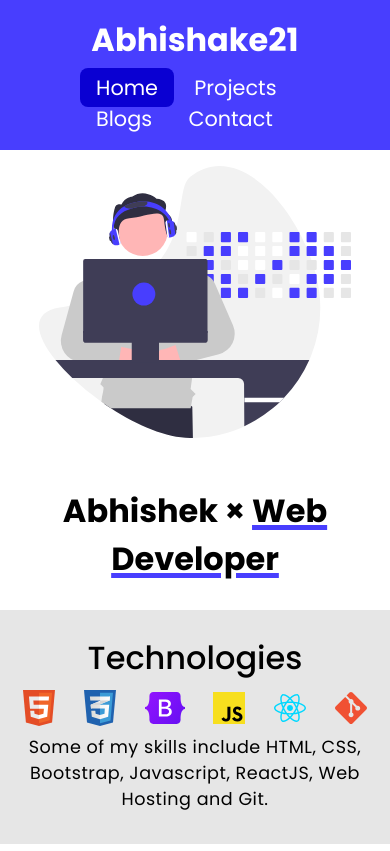
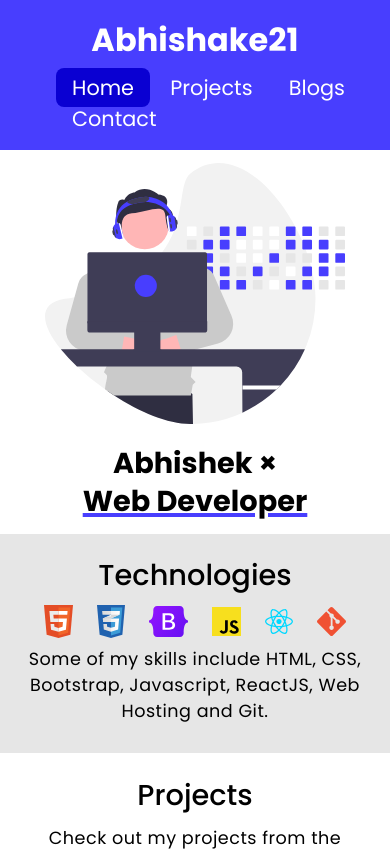
Before and after one commit to abhishekY495/portfolio-site, a plain HTML site: page index.html in a window 390 px wide. Shown: the top 851 px of the page. Drawn offline with Linux system fonts and the light colour scheme; a script that the page names is missing.

Commit message:
Added media queries with minor styling

```diff
--- a/style.css
+++ b/style.css
@@ -16,7 +16,9 @@ a {
     text-decoration: none;
     color: white;
 }
-
+html {
+    scroll-behavior: smooth;
+}
 
 /* Navbar */
 .nav-bar {
@@ -56,8 +58,12 @@ main {
 }
 .main-heading {
     font-size: 2rem;
+    display: flex;
+    justify-content: center;
+    align-items: center;
+    gap: 0.5rem;
 }
-.main-heading span {
+.main-heading .profession {
     text-decoration: underline 5px solid var(--primary-color);
 }
 
@@ -67,8 +73,10 @@ main {
     display: flex;
     justify-content: center;
     align-items: center;
-    gap: 1.8rem;
-    padding-bottom: 0.5rem;
+    justify-items: center;
+    gap: 1.5rem;
+    margin: 0 1rem 0.5rem 1rem;
+    width: 80%;
 }
 .technology-images img {
     width: 2rem;
@@ -124,7 +132,7 @@ footer {
 
 
 /* Media queries */
-@media (max-width:900px) {
+@media (max-width:820px) {
     .nav-bar {
         flex-direction: column;
         justify-content: flex-start;
@@ -133,4 +141,39 @@ footer {
     .nav-links {
         padding-top: 0.5rem;
     }
+    .nav-bar {
+        padding: 1rem 1.5rem;
+    }
+    .hero-image {
+        width: 300px;
+        padding: 0.8rem 0 0 0;
+    }
+    .main-heading {
+        margin: 0.8rem 0;
+        font-size: 1.8rem;
+    }
+    .main-heading .profession {
+        text-decoration: underline 4px solid var(--primary-color);
+    }
+    .section-heading {
+        font-size: 1.8rem;
+    }
+    .technology-images img {
+        width: 1.8rem;
+    }
+    .technology-images img:nth-child(3) {
+        width: 2.4rem;
+    }
+    section {
+        padding: 1.3rem;
+    }
 }
+
+@media (max-width:425px) {
+    .main-heading {
+        font-size: 1.8rem;
+        flex-direction: column;
+        gap: 0;
+        line-height: 2.4rem;
+    }
+}
```
